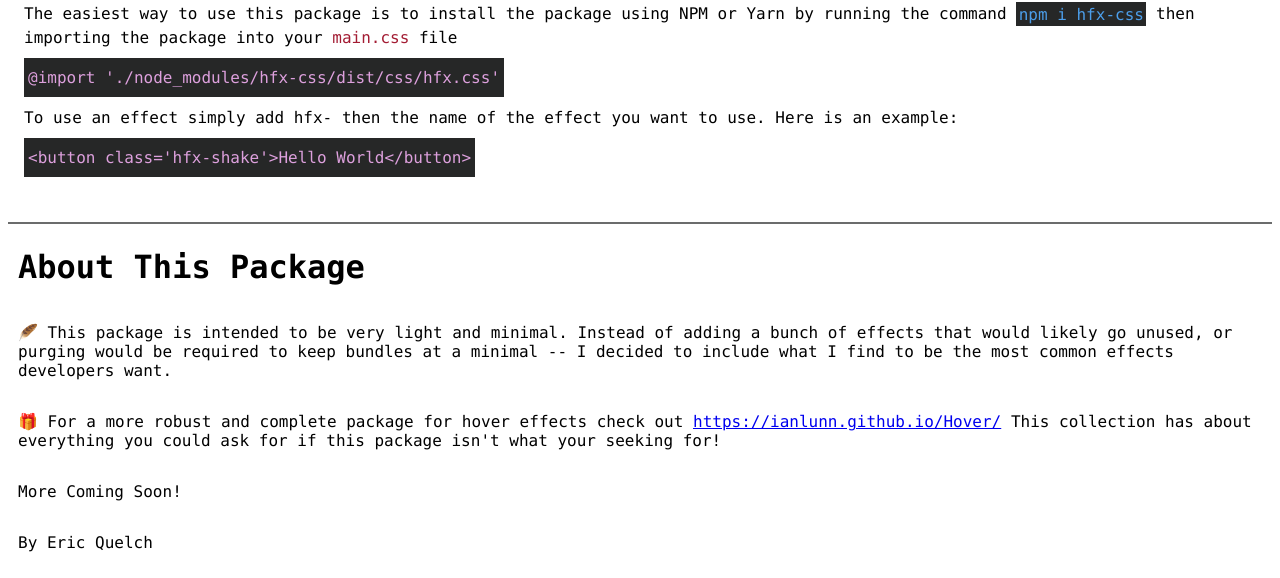
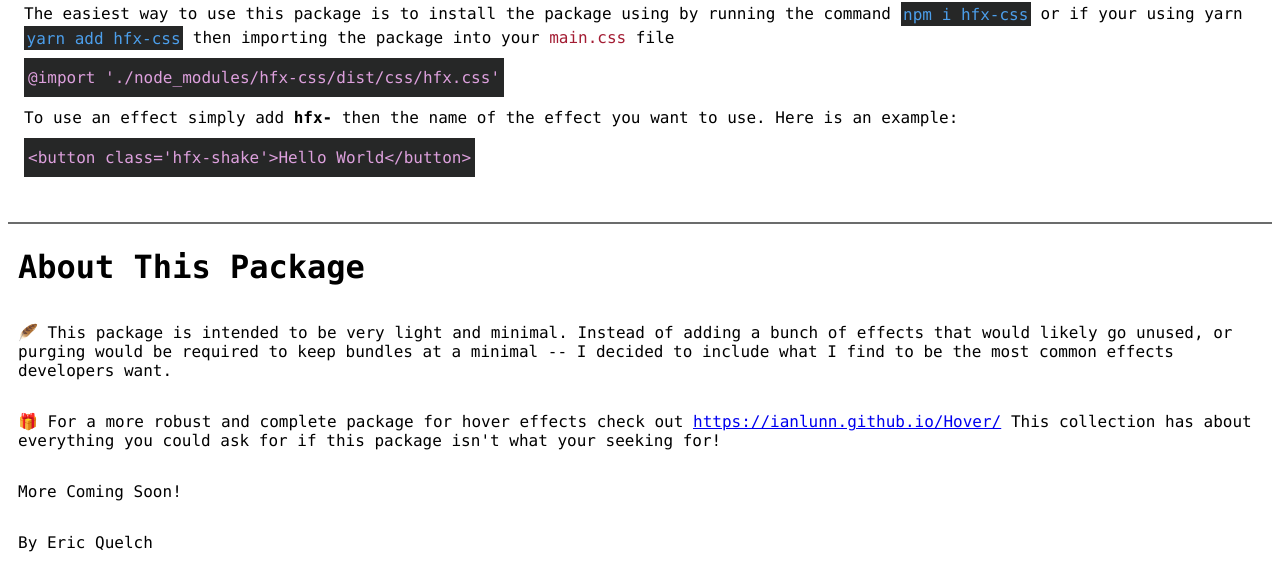
Before and after one commit to quelchx/hfx-css, a website: page index.html in a window 1280 px wide. Shown: the part 618-1196 px from the top of the page. Drawn offline with Linux system fonts and the light colour scheme.

Commit message:
doc updates

```diff
--- a/index.html
+++ b/index.html
@@ -56,17 +56,21 @@
     <div style="padding: 2px 16px; line-height: 24px">
       <h1>How to use</h1>
       <p>
-        The easiest way to use this package is to install the package using NPM
-        or Yarn by running the command
+        The easiest way to use this package is to install the package using by
+        running the command
         <span style="background-color: #262727; color: #4c9eea; padding: 2.5px"
           >npm i hfx-css</span
+        >
+        or if your using yarn
+        <span style="background-color: #262727; color: #4c9eea; padding: 2.5px"
+          >yarn add hfx-css</span
         >
         then importing the package into your
         <span style="color: rgb(163, 28, 51)">main.css</span> file
       </p>
       <code> @import './node_modules/hfx-css/dist/css/hfx.css' </code>
       <p>
-        To use an effect simply add hfx- then the name of the effect you want to
+        To use an effect simply add <strong>hfx-</strong> then the name of the effect you want to
         use. Here is an example:
       </p>
       <code>&lt;button class='hfx-shake'&gt;Hello World&lt;/button&gt;</code>
--- a/package.json
+++ b/package.json
@@ -1,6 +1,6 @@
 {
   "name": "hfx-css",
-  "version": "0.0.1",
+  "version": "0.0.2",
   "description": "Simple + Basic CSS Hover Effects",
   "scripts": {
     "build:css": "node-sass --include-path scss scss/hfx.scss dist/css/hfx.css",
```
Also changed, not shown: 1 other file.
